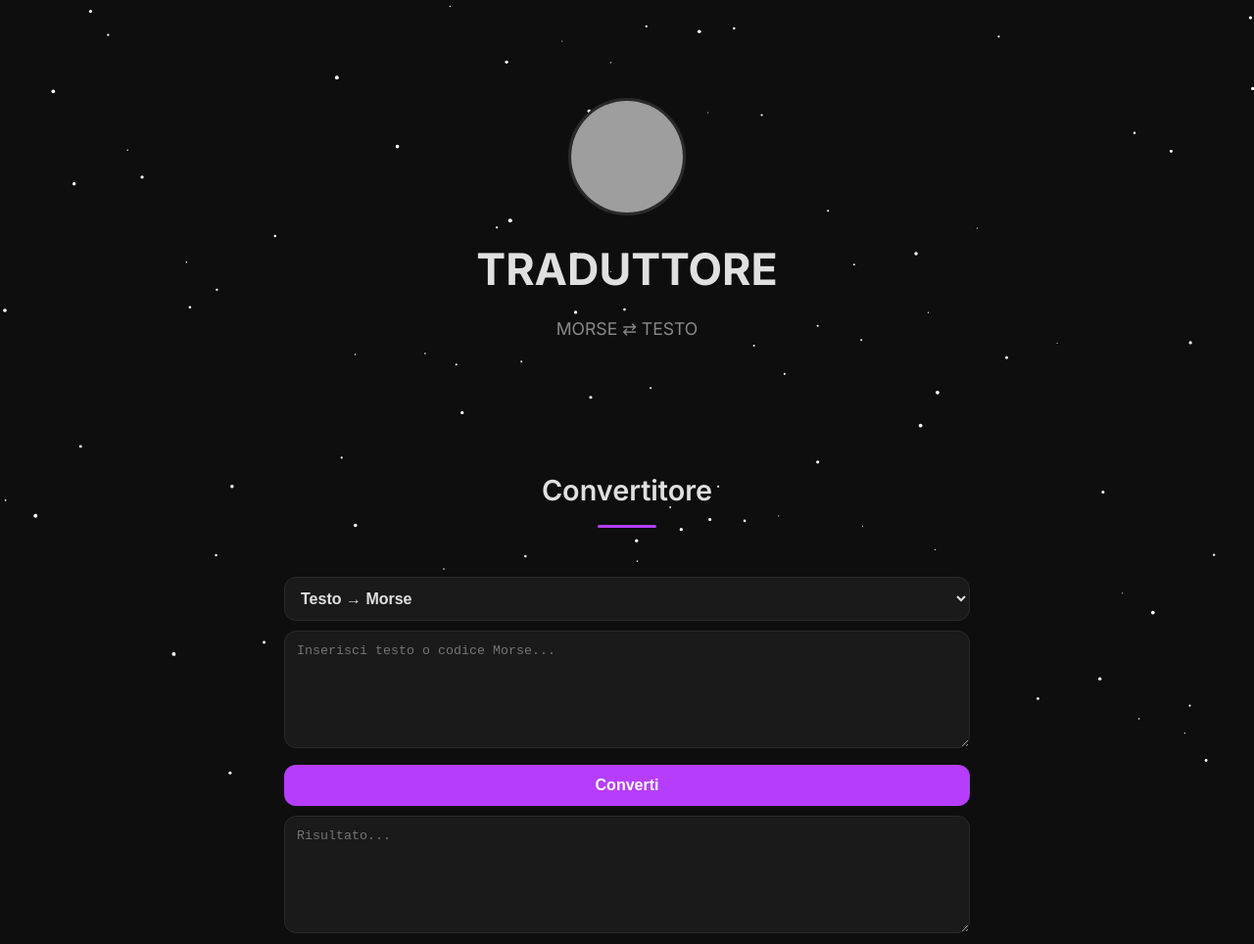
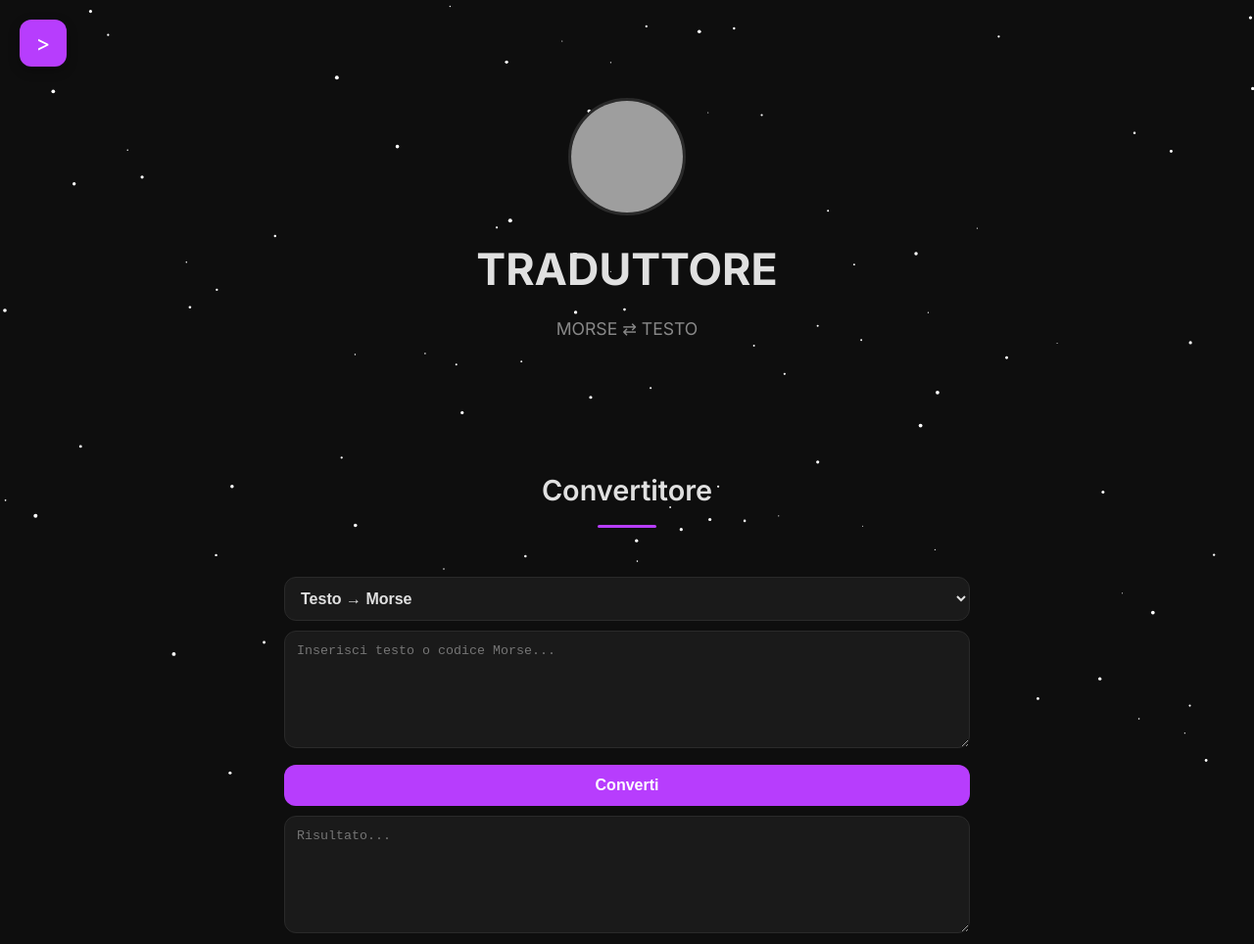
Before and after one commit to SkeleAdvyy/morse, a plain HTML site: page index.html in a window 1280 px wide. Shown: the top 964 px of the page at 98% size. Drawn offline with Linux system fonts and the light colour scheme; grey boxes are pictures that could not be loaded.

Commit message:
Update index.html

```diff
--- a/index.html
+++ b/index.html
@@ -113,7 +113,25 @@
       z-index: -1;
       background: transparent;
     }
-  </style>
+   .top-button {
+  position: fixed;
+  top: 20px;
+  left: 20px;
+  width: 48px;
+  height: 48px;
+  background-color: var(--accent);
+  color: #fff;
+  font-size: 1.4rem;
+  display: flex;
+  align-items: center;
+  justify-content: center;
+  border-radius: 12px; /* angoli arrotondati ma non cerchio */
+  text-decoration: none;
+  box-shadow: 0 4px 12px rgba(0,0,0,0.3);
+  transition: transform 0.2s ease, background-color 0.3s ease;
+  z-index: 1000;
+}
+</style>
 </head>
 <body>
 
@@ -123,6 +141,7 @@
     <p>MORSE ⇄ TESTO</p>
   </section>
 
+<a href="https://skeleadvyy.github.io/mybio/" class="top-button">></a>
   <section>
     <h2 class="section-title">Convertitore</h2>
     <div style="max-width: 700px; margin: auto;">
```
